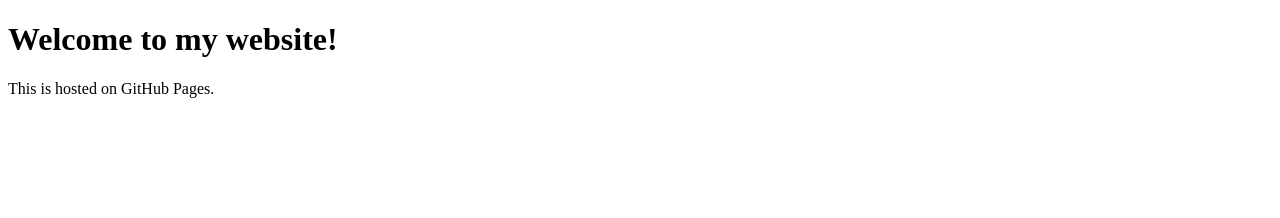
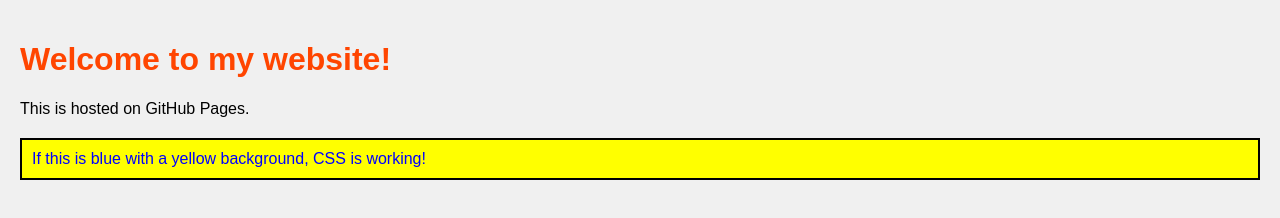
Before and after one commit to ash-lx/hwsaver, a plain HTML site: page index.html in a window 1280 px wide. Drawn offline with Linux system fonts and the light colour scheme.

Commit message:
Update index.html

```diff
--- a/index.html
+++ b/index.html
@@ -4,9 +4,11 @@
     <meta charset="UTF-8">
     <meta name="viewport" content="width=device-width, initial-scale=1.0">
     <title>My Website</title>
+    <link rel="stylesheet" href="styles.css">
 </head>
 <body>
     <h1>Welcome to my website!</h1>
     <p>This is hosted on GitHub Pages.</p>
+    <div class="css-test">If this is blue with a yellow background, CSS is working!</div>
 </body>
 </html>
```
